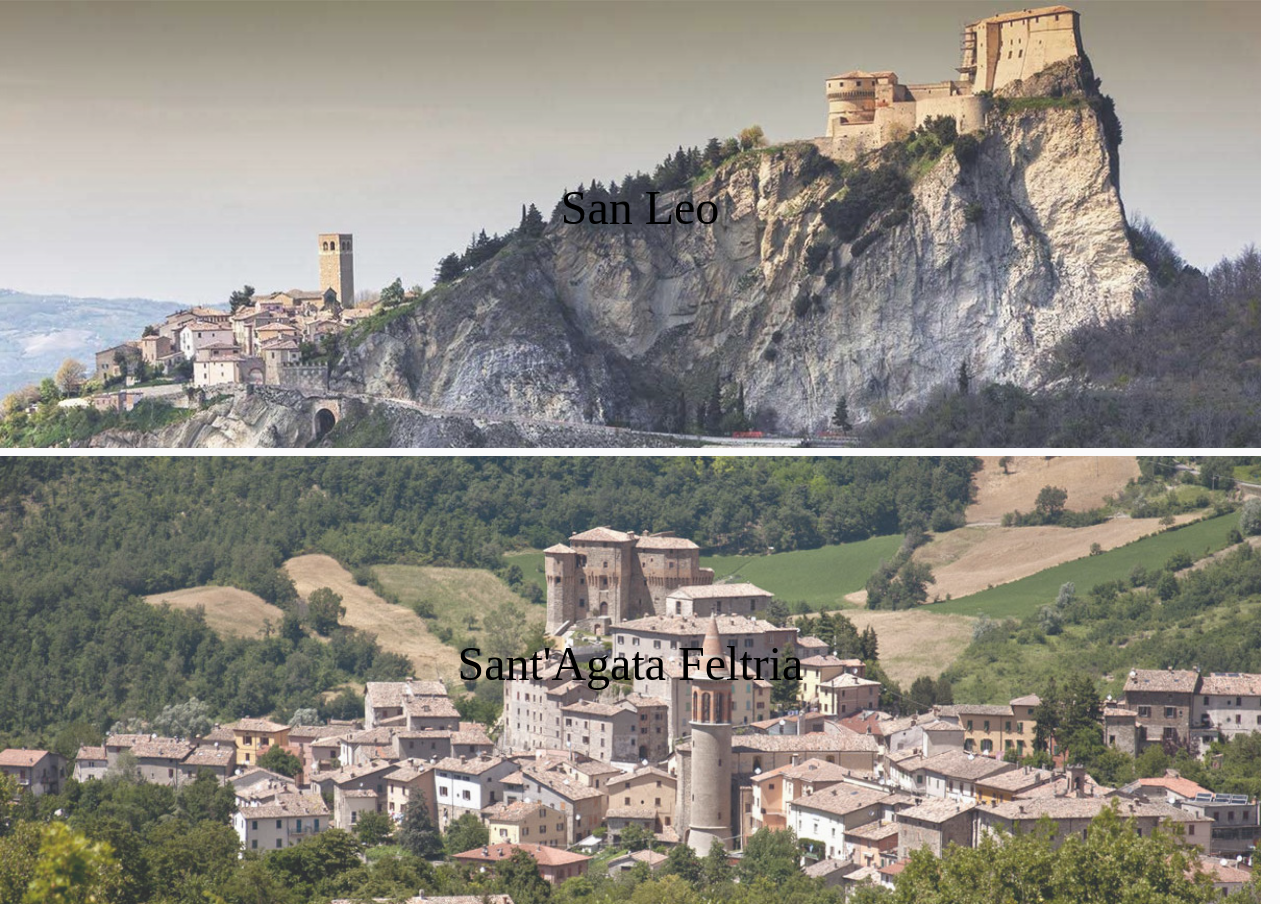
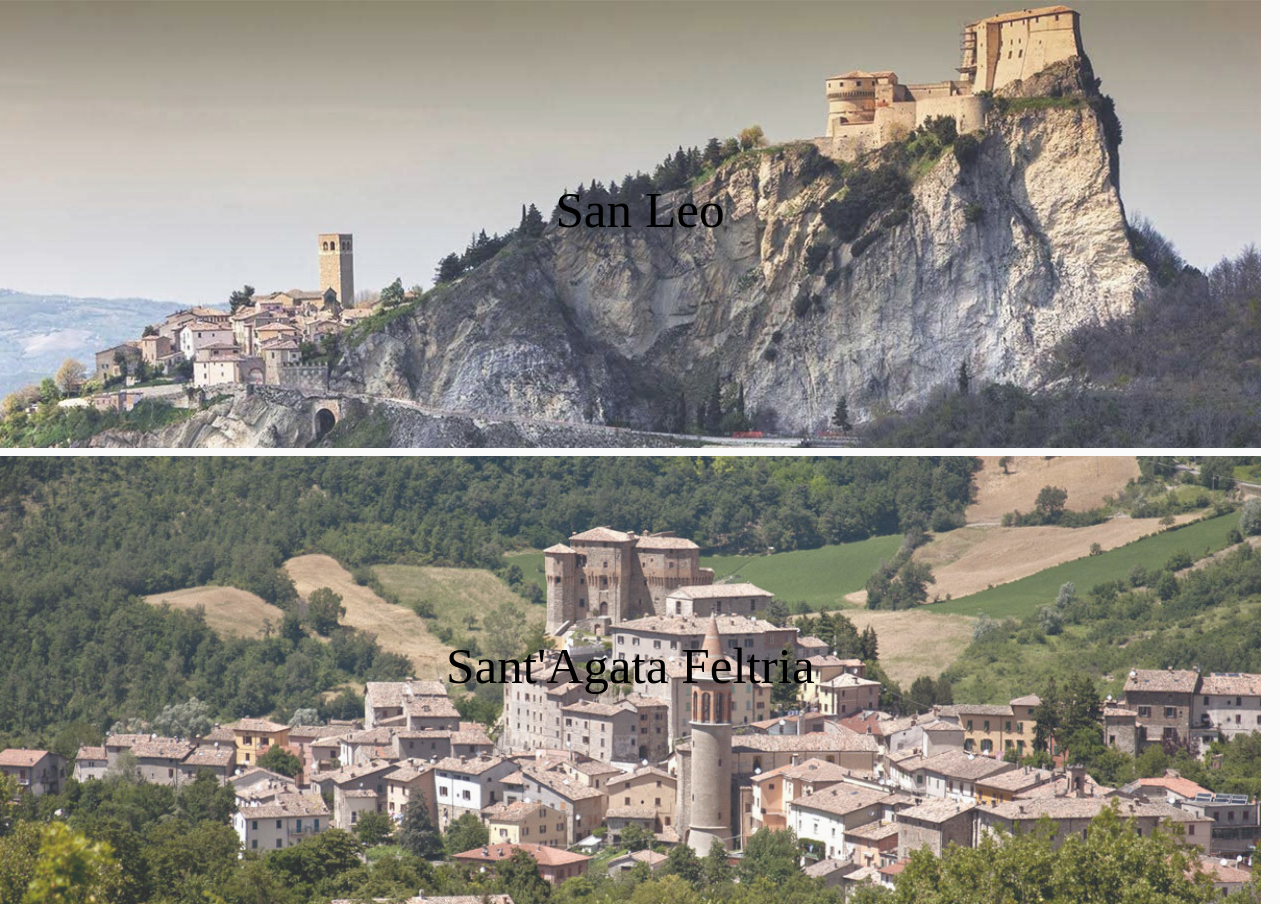
Before and after one commit to Alessandro-Fraternali/htmlcss-airbnb, a plain HTML site: page index.html in a window 1280 px wide. Shown: the top 904 px of the page. Drawn offline with Linux system fonts and the light colour scheme.

Commit message:
modificata grandezza titoli

```diff
--- a/css/style.css
+++ b/css/style.css
@@ -26,7 +26,7 @@
 .title{
   text-align:center;
   position: relative;
-  font-size: 3em;
+  font-size: 3.2em;
   height: 60px;
   top: 180px;
 }
```
